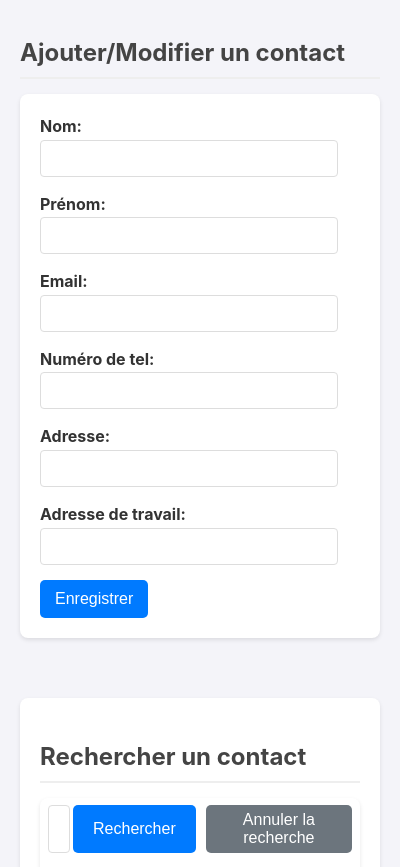
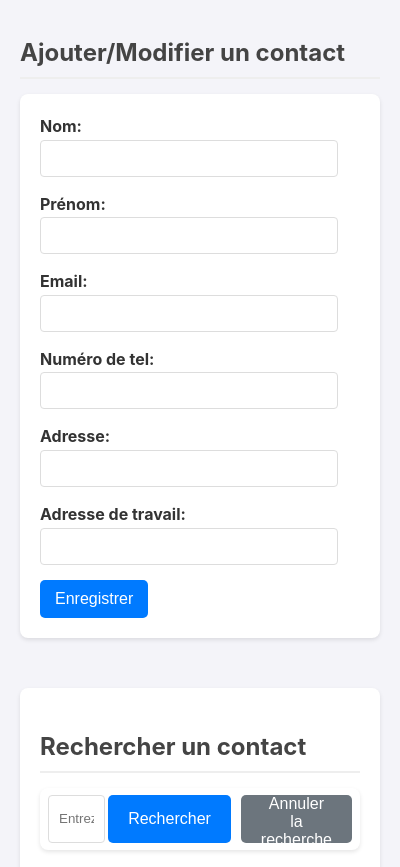
Before and after one commit to samuelsoliman13/annuaire-t-l-phonique-NSI, an Electron app: page index.html in a window 400 px wide. Shown: the part 160-1027 px from the top of the page. Drawn offline with Linux system fonts and the light colour scheme; no server answers.

Commit message:
changed search bar style

```diff
--- a/index.html
+++ b/index.html
@@ -36,7 +36,7 @@
     <div class="contact-list-container">
             <h2>Rechercher un contact</h2>
             <form id="search-form" class="search-form">
-                <input type="text" id="search-term" name="search-term" required>
+                <input type="research" id="search-term" name="search-term" required placeholder="Entrez le nom ou le prénom">
                 <div class="search-buttons">
                     <button type="submit">Rechercher</button>
                     <button type="button" id="clear-search-btn" class="clear-btn">Annuler la recherche</button>
--- a/style.css
+++ b/style.css
@@ -44,7 +44,7 @@ form {
     padding: 20px;
     border-radius: 8px;
     box-shadow: 0 2px 4px rgba(0, 0, 0, 0.1);
-    margin-bottom: 30px;
+    margin-bottom: 20px;
 }
 .search-form {
     box-shadow: none;
@@ -76,7 +76,6 @@ form label {
     display: block;
     font-weight: bold;
 }
-
 form input[type="text"],
 form input[type="email"],
 form input[type="tel"] {
@@ -87,7 +86,14 @@ form input[type="tel"] {
     border-radius: 4px;
     box-sizing: border-box; /* To include padding and border in the element's total width and height */
 }
-
+form input[type="research"] {
+    width: calc(100% - 150px); /* Adjust width to account for padding */
+    padding: 10px;
+    margin-bottom: 0; /* Remove bottom margin for search input */
+    border: 1px solid #ddd;
+    border-radius: 4px;
+    box-sizing: border-box; /* To include padding and border in the element's total width and height */
+}
 /* Buttons */
 button {
     background-color: #007AFF;
```
